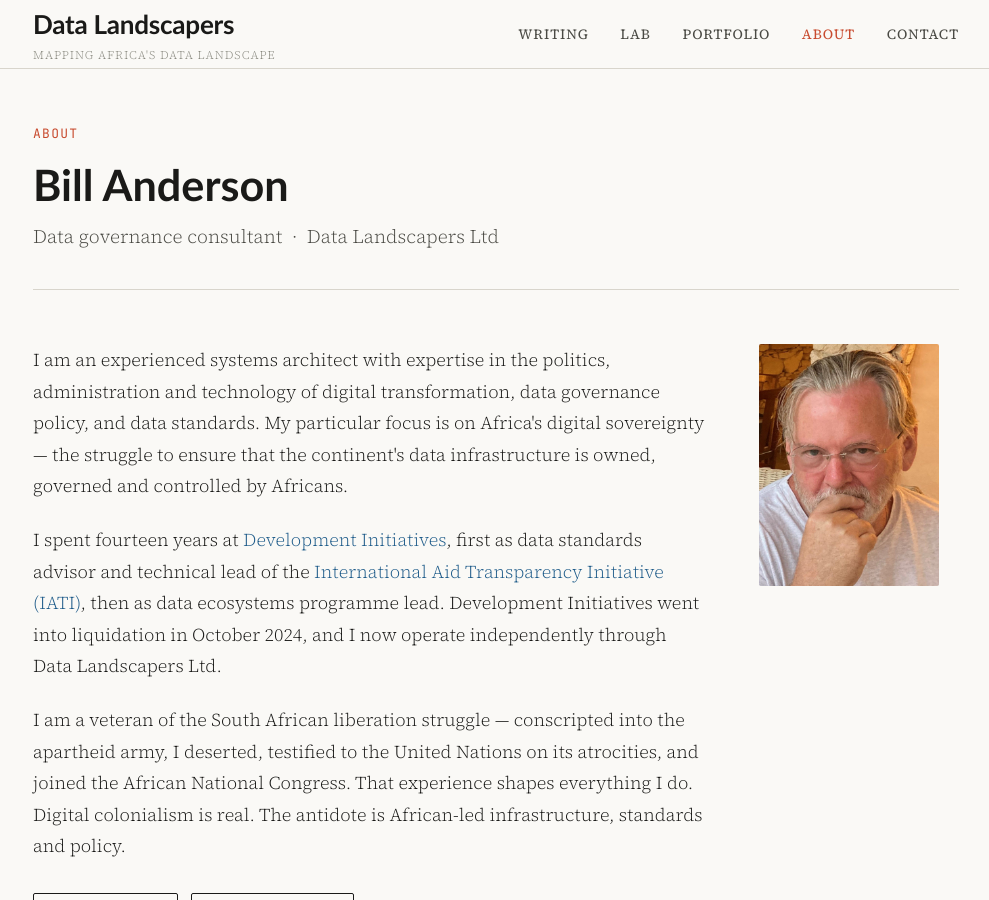
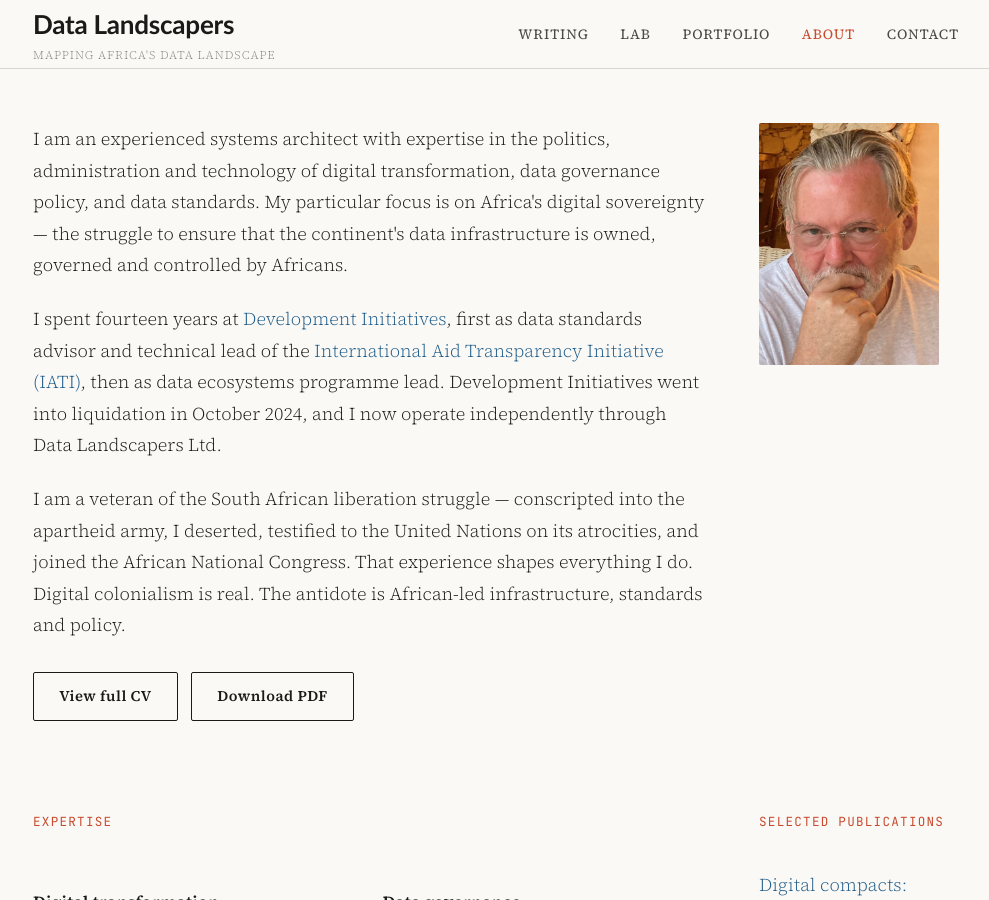
Before and after one commit to data-landscapers/data-landscapers.github.io, a Jekyll site: the page built from about/index.md, in a window 1280 px wide and 900 px high. Shown: the whole window, without its empty margins (144-1133 px from the left). Built offline with Jekyll 4.4.1, drawn with Linux system fonts in a browser that asks for light colours.

Commit message:
remove about header

```diff
--- a/about/index.md
+++ b/about/index.md
@@ -5,12 +5,6 @@ description: Bill Anderson — data governance consultant, data landscaping spec
 ---
 
 <div class="container">
-
-<header style="padding: 3rem 0 2rem; border-bottom: 1px solid var(--rule);">
-  <div style="font-family: var(--mono); font-size: 0.72rem; text-transform: uppercase; letter-spacing: 0.1em; color: var(--accent); margin-bottom: 0.75rem;">About</div>
-  <h1>Bill Anderson</h1>
-  <p style="font-size: 1.05rem; color: var(--ink-light); margin: 0;">Data governance consultant &nbsp;·&nbsp; Data Landscapers Ltd</p>
-</header>
 
 <div class="about-intro">
   <div class="about-intro__text">
```
